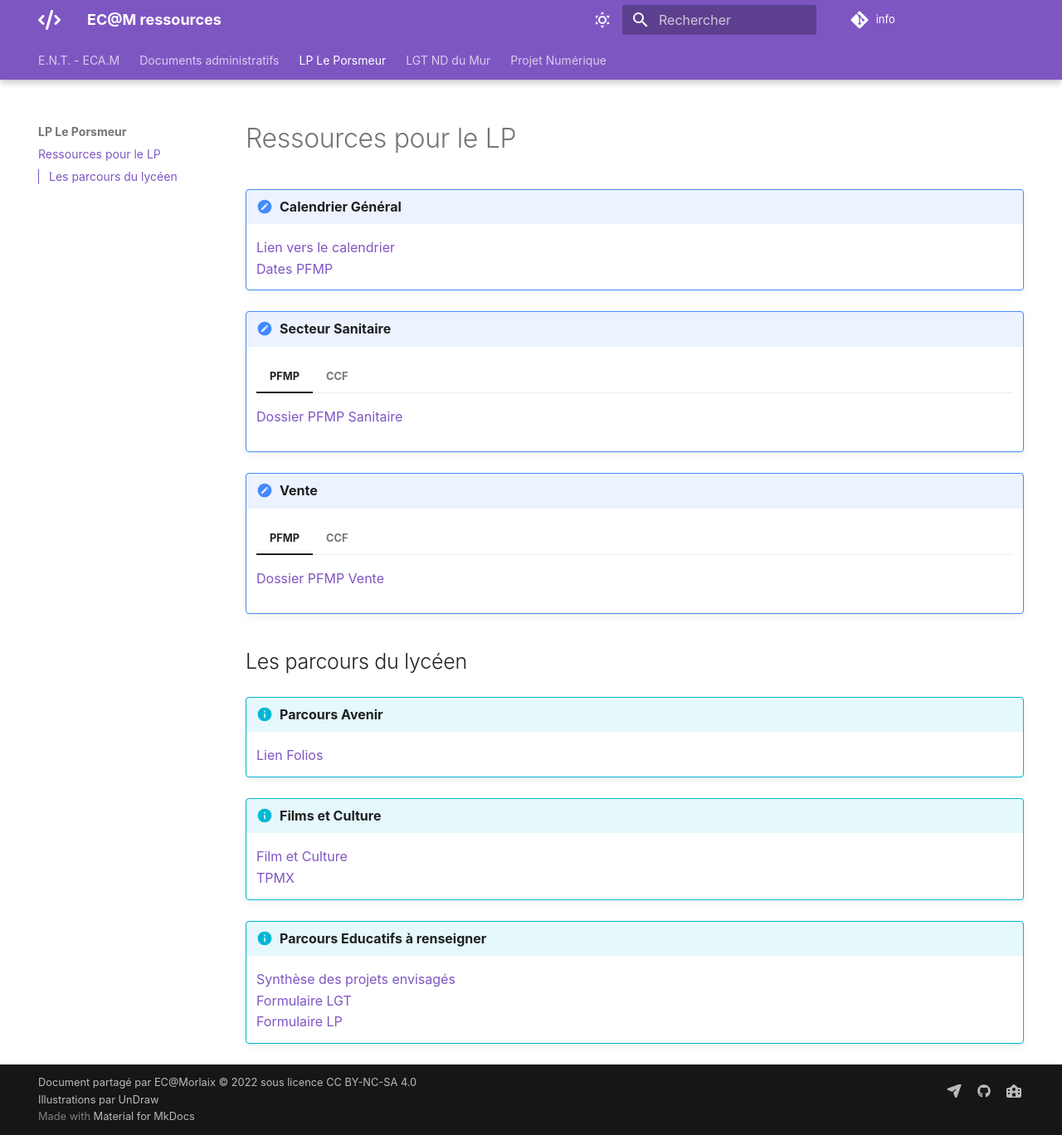
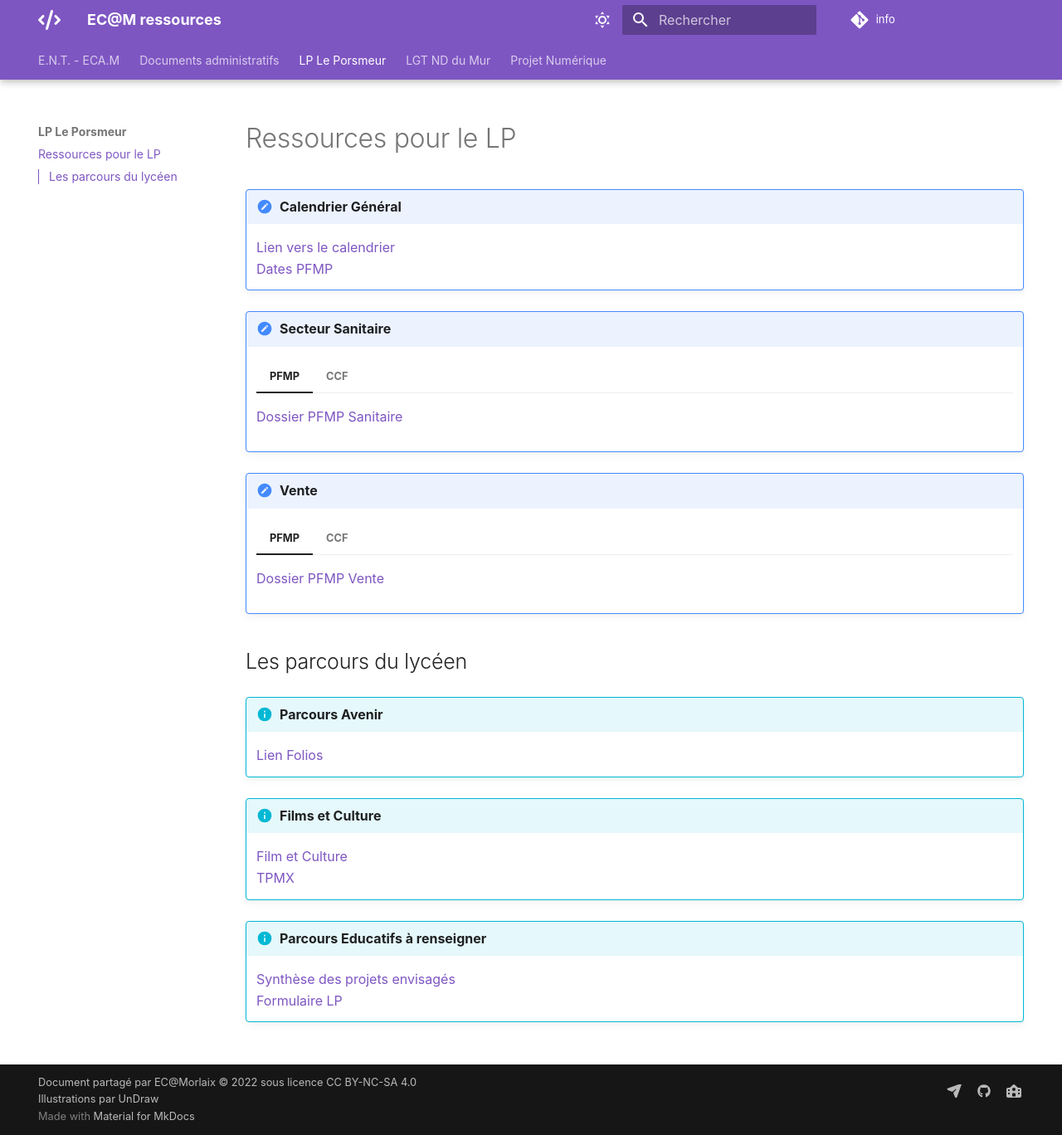
Before and after one commit to EC-Morlaix/info, an MkDocs documentation site: the page built from docs/lyceepro.md, in a window 1280 px wide and 1368 px high. Shown: the whole window at 83% size. Built offline with MkDocs 1.6.1 and Material for MkDocs 9.7.7, drawn with Linux system fonts in a browser that asks for light colours; comment, search, counter and statistics services are not loaded.

Commit message:
Update lyceepro.md

```diff
--- a/docs/lyceepro.md
+++ b/docs/lyceepro.md
@@ -33,5 +33,4 @@
 
 !!! info "Parcours Educatifs à renseigner"
     [Synthèse des projets envisagés](https://ecmorlaix.sharepoint.com/:x:/r/sites/lndm-conseildedirection/_layouts/15/Doc.aspx?sourcedoc=%7B502E9AD0-3A6B-483A-951A-248CD6BC38C5%7D&file=2024-2025_Projets_educatifs_envisage%CC%81s%202024-07-04%2012_25_47.xlsx&action=default&mobileredirect=true&wdsle=0){:target="_blank"}
-    [Formulaire LGT](https://ecmorlaix.sharepoint.com/:x:/r/sites/lndm-conseildedirection/Documents%20partages/2024-2025%20-%20Documents%20Ressources/PROJETS%20%C3%89DUCATIFS/Formulaire_aide_recensement_PROJETS_EDUCATIFS_2024-2025_LGT%202024-07-04%2012_26_12.xlsx?d=w25712bab00c54aa1a8965fb076fd15ab&csf=1&web=1&e=fN3L74){:target="_blank"}
     [Formulaire LP](https://ecmorlaix.sharepoint.com/:x:/r/sites/lndm-conseildedirection/Documents%20partages/2024-2025%20-%20Documents%20Ressources/PROJETS%20%C3%89DUCATIFS/Formulaire_aide_recensement_PROJETS_EDUCATIFS_2024-2025_LP%202024-07-04%2012_26_23.xlsx?d=wf0da3c56d9414328b9e04a2ea6101c7b&csf=1&web=1&e=FnlVit){:target="_blank"}
```
